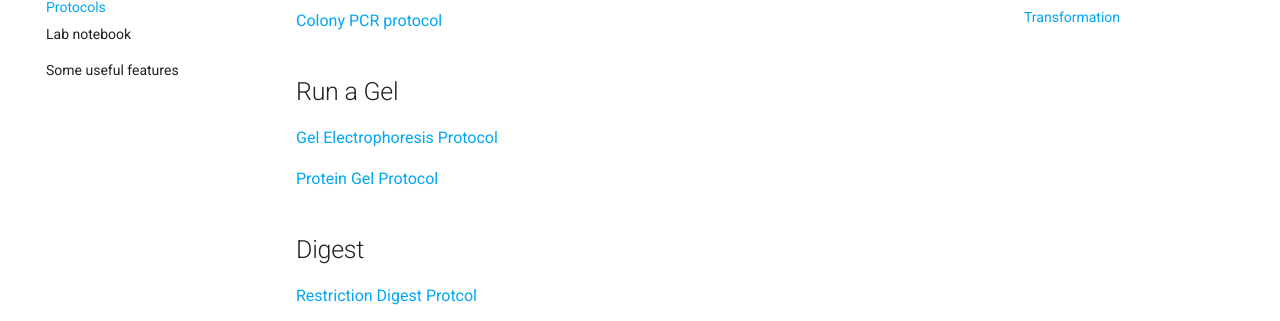
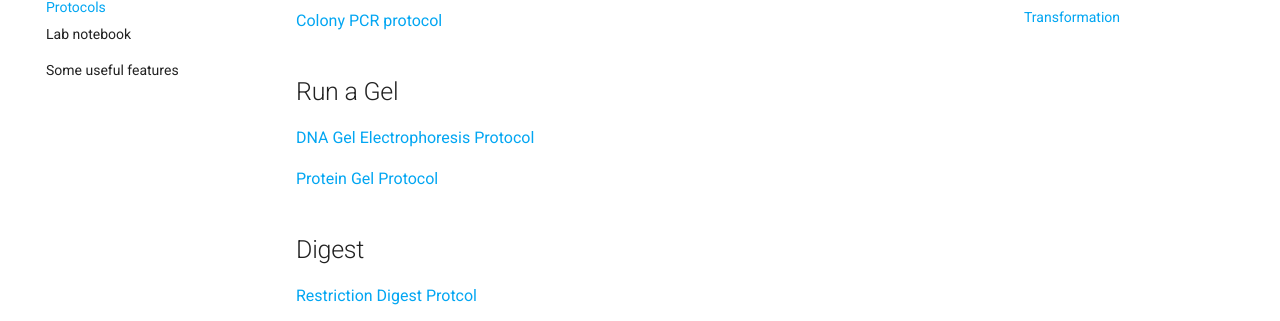
Before and after one commit to idec2021/UOregon, an MkDocs documentation site: the page built from docs/documentation/protocols.md, in a window 1280 px wide and 1257 px high. Shown: the part 310-631 px from the top of the window. Built offline with MkDocs 1.6.1 and Material for MkDocs 9.7.7, drawn with Linux system fonts in a browser that asks for light colours; comment, search, counter and statistics services are not loaded.

Commit message:
Update protocols.md

```diff
--- a/docs/documentation/protocols.md
+++ b/docs/documentation/protocols.md
@@ -8,7 +8,7 @@
 [Colony PCR protocol](https://github.com/idec2021/UOregon/blob/main/docs/documentation/Colony%20PCR)
 
 ## Run a Gel
-[Gel Electrophoresis Protocol]()
+[DNA Gel Electrophoresis Protocol](https://github.com/idec2021/UOregon/blob/main/docs/documentation/Gel%20Electrophoresis%20Protocol)
 
 [Protein Gel Protocol]()
 
```
